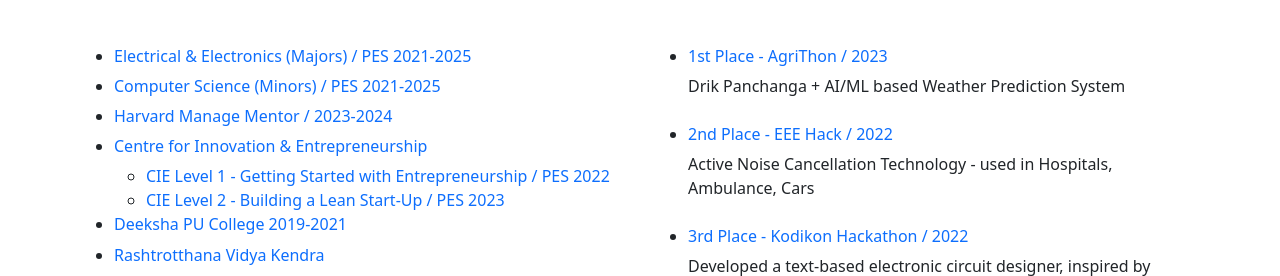
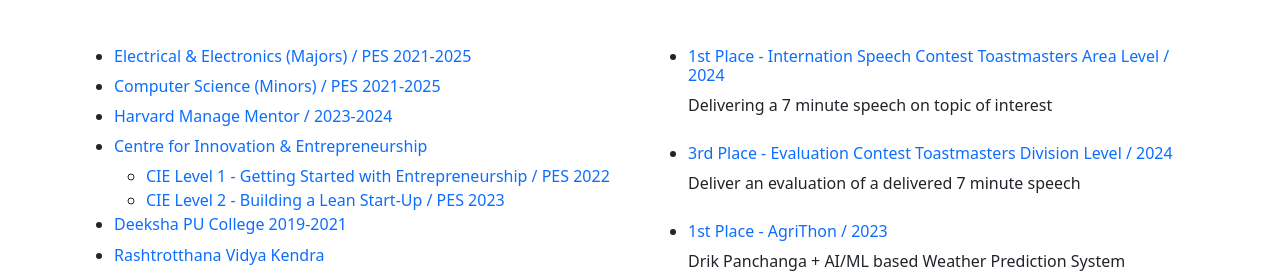
Before and after one commit to ujwalnk/ujwalnk.github.io, a plain HTML site: page index.html in a window 1280 px wide. Shown: the part 488-764 px from the top of the page. Drawn offline with nearby package versions, Linux system fonts and the light colour scheme.

Commit message:
Toastmasters Recognition Added

```diff
--- a/index.html
+++ b/index.html
@@ -212,6 +212,16 @@
                     <h2 class="mb-5"><i class="bi bi-award"></i> Achivements</h2>
                     <ul class="ps-5">
                         <li>
+                            <h6 class="text-primary">1st Place - Internation Speech Contest Toastmasters Area Level / 2024</h6>
+                            Delivering a 7 minute speech on topic of interest
+                        </li>
+                        <br>
+                        <li>
+                            <h6 class="text-primary">3rd Place - Evaluation Contest Toastmasters Division Level / 2024</h6>
+                            Deliver an evaluation of a delivered 7 minute speech
+                        </li>
+                        <br>
+                        <li>
                             <h6 class="text-primary">1st Place - AgriThon / 2023</h6>
                             Drik Panchanga + AI/ML based Weather Prediction System
                         </li>
```
